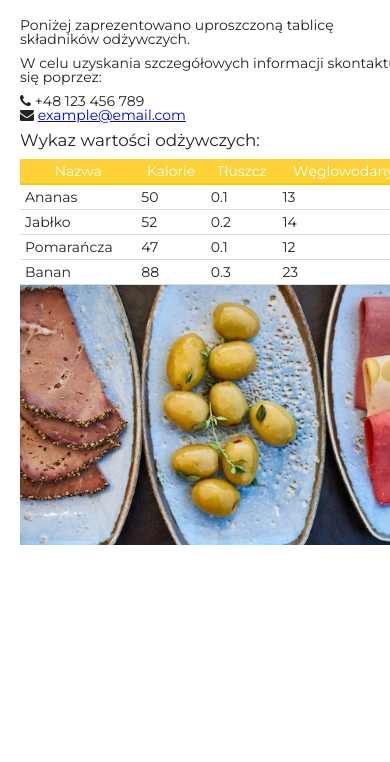
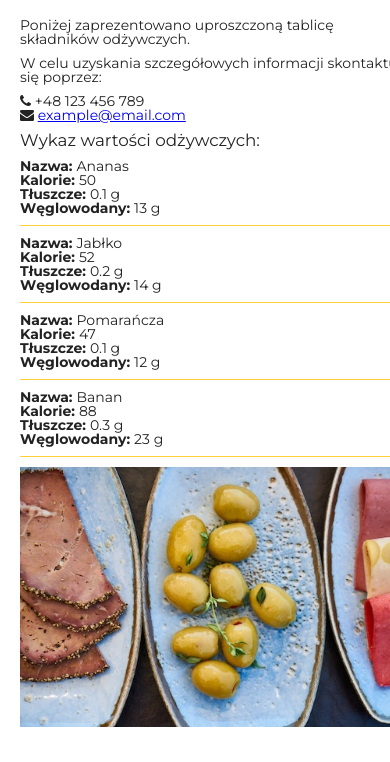
Before and after one commit to bezcukru/rwd-table-display, a website built with webpack: page index.html in a window 390 px wide. Shown: the part 82-844 px from the top of the page. Built offline with nearby package versions, Linux system fonts and the light colour scheme.

Commit message:
Add value drawing function for mobile

```diff
--- a/js/app.js
+++ b/js/app.js
@@ -9,7 +9,35 @@ const values = [
 
 const valuesContainer = document.querySelector('.app--values');
 
-const desktopViewport = window.matchMedia("screen and (min-width: 500px)");
+const desktopViewport = window.matchMedia('screen and (min-width: 500px)');
+
+const drawMobileValues = () => {
+    valuesContainer.innerHTML = '';
+
+    let list = document.createElement('ul');
+
+    values.forEach(value => {
+        let element = document.createElement('li');
+
+        let name = document.createElement('div');
+        name.innerHTML = `<strong>Nazwa: </strong>${value.name}`;
+        let calories = document.createElement('div');
+        calories.innerHTML = `<strong>Kalorie: </strong>${value.calories}`;
+        let fat = document.createElement('div');
+        fat.innerHTML = `<strong>Tłuszcze: </strong>${value.fat} g`;
+        let carbs = document.createElement('div');
+        carbs.innerHTML = `<strong>Węglowodany: </strong>${value.carbs} g`;
+
+        element.appendChild(name);
+        element.appendChild(calories);
+        element.appendChild(fat);
+        element.appendChild(carbs);
+
+        list.appendChild(element);
+    })
+
+    valuesContainer.appendChild(list);
+}
 
 const drawDesktopValues = () => {
     valuesContainer.innerHTML = '';
@@ -17,7 +45,7 @@ const drawDesktopValues = () => {
     let table = document.createElement('table');
 
     let thead = document.createElement('thead');
-    thead.innerHTML = "<tr><th>Nazwa</th><th>Kalorie</th><th>Tłuszcz</th><th>Węglowodany</th></tr>"
+    thead.innerHTML = '<tr><th>Nazwa</th><th>Kalorie</th><th>Tłuszcz (g)</th><th>Węglowodany (g)</th></tr>';
 
     let tbody= document.createElement('tbody');
 
@@ -34,4 +62,6 @@ const drawDesktopValues = () => {
     valuesContainer.appendChild(table)
 }
 
-drawDesktopValues();
+//drawDesktopValues();
+
+drawMobileValues();
--- /dev/null
+++ b/sass/_list.scss
@@ -0,0 +1,7 @@
+ul {
+    li {
+        margin-bottom: $main-spacing / 2;
+        padding-bottom: $main-spacing / 2;
+        border-bottom: 1px solid $primary-color;
+    }
+}
--- a/sass/style.scss
+++ b/sass/style.scss
@@ -4,3 +4,4 @@
 @import "base";
 @import "header";
 @import "table";
+@import "list";
```
